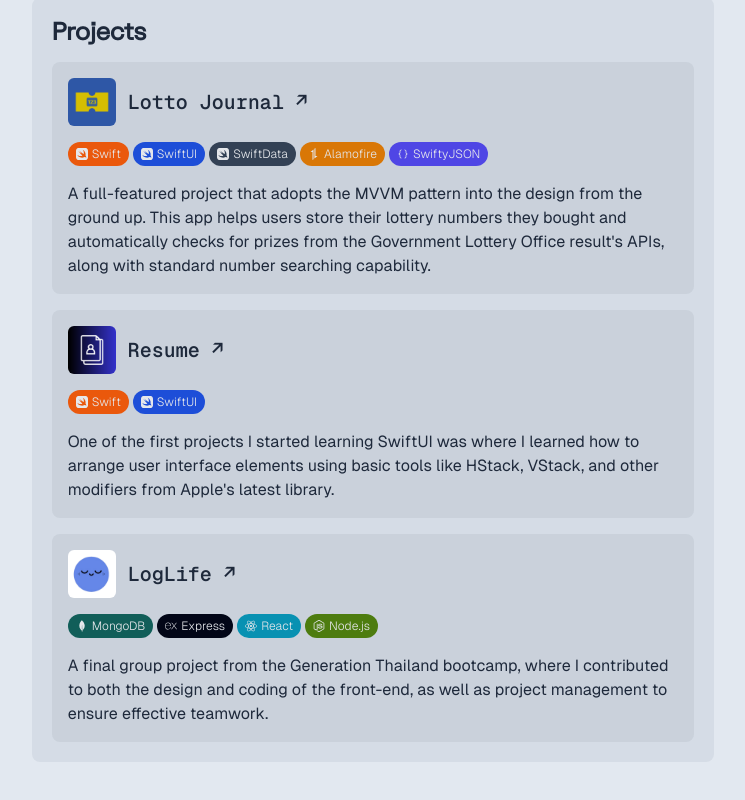
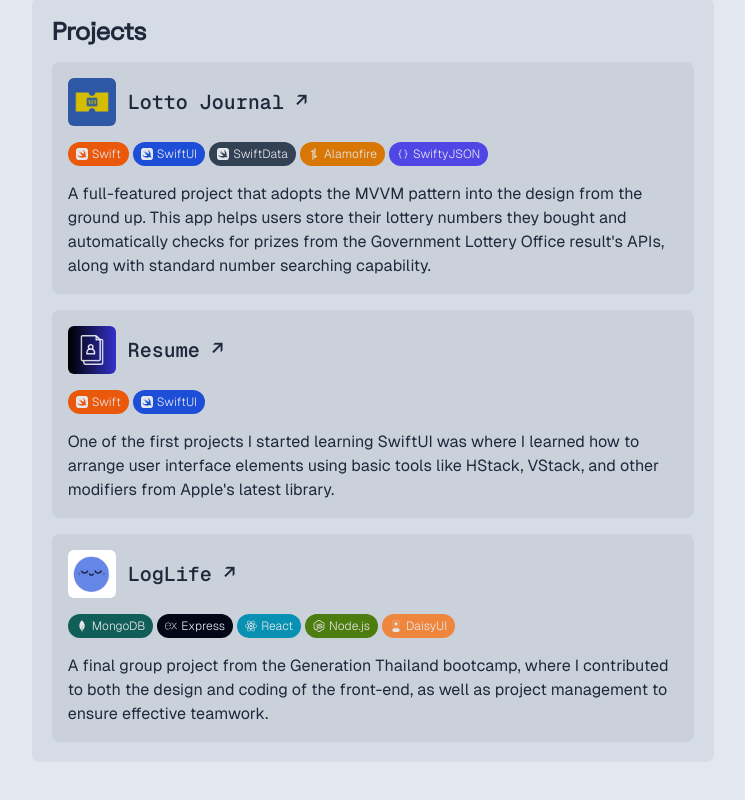
Before and after one commit to mmmmmob/me.theppitak, a React (Vite) app: page / in a window 1280 px wide. Shown: the part 1016-1816 px from the top of the page, without its empty margins (267-1012 px from the left). Built offline with nearby package versions, Linux system fonts and the light colour scheme; no server answers.

Commit message:
release: 1.0.0 with minor tweaks

```diff
--- a/package.json
+++ b/package.json
@@ -1,7 +1,7 @@
 {
   "name": "me.theppitak",
   "private": true,
-  "version": "0.0.0",
+  "version": "1.0.0",
   "type": "module",
   "scripts": {
     "dev": "vite",
@@ -35,8 +35,6 @@
     "vite-plugin-node-polyfills": "^0.22.0"
   },
   "prettier": {
-    "plugins": [
-      "prettier-plugin-tailwindcss"
-    ]
+    "plugins": ["prettier-plugin-tailwindcss"]
   }
 }
--- a/src/components/Header.jsx
+++ b/src/components/Header.jsx
@@ -4,11 +4,12 @@ import ModeToggle from "../snippets/ModeToggle";
 function Header() {
   return (
     <div className="flex h-12 w-screen justify-between bg-white/20 shadow backdrop-blur-lg md:h-14 dark:bg-gray-700/50">
-      <img
-        src="/logo.png"
-        alt="avatar"
+      <a
+        href="#"
         className="ml-1 size-10 -translate-y-1 self-center rounded-md p-1 md:ml-3"
-      />
+      >
+        <img src="/logo.png" alt="avatar" />
+      </a>
       <div className="mr-3 flex self-center md:mr-5">
         <div className="self-center">
           <CurrentTime />
--- a/src/components/Project.jsx
+++ b/src/components/Project.jsx
@@ -5,6 +5,7 @@ import {
   SiNodedotjs,
   SiReact,
   SiSwift,
+  SiDaisyui,
 } from "react-icons/si";
 import { VscJson } from "react-icons/vsc";
 import ProjectCard from "../sub-components/ProjectCard";
@@ -52,6 +53,12 @@ const projects = [
         color: "bg-lime-700",
         reactIcon: SiNodedotjs,
       },
+      {
+        id: 5,
+        name: "DaisyUI",
+        color: "bg-orange-500/80",
+        reactIcon: SiDaisyui,
+      },
     ],
     icon: "/loglife.png",
     url: "https://loglife.guru",
--- a/src/components/WorkExp.jsx
+++ b/src/components/WorkExp.jsx
@@ -7,7 +7,7 @@ const experiences = [
     workplace: "Self-studied",
     url: "https://www.linkedin.com/in/theppitak-m/details/certifications/",
     title: "iOS Mobile Developer",
-    desc: "Since high school, I've always been passionate about Apple software. After finishing the bootcamp, I decided to dive into native iOS development. I taught myself Swift through online courses and various hands-on projects. In just two months, I created my first native iOS application, Lotto Journal.",
+    desc: "Since high school, I've always been passionate about Apple platform. After finishing the bootcamp, I decided to dive into native iOS development. I taught myself Swift through online courses and various hands-on projects. After two months, I created my first native iOS application, Lotto Journal.",
   },
   {
     id: 2,
--- a/src/snippets/ModeToggle.jsx
+++ b/src/snippets/ModeToggle.jsx
@@ -26,7 +26,7 @@ function ModeToggle() {
   return (
     <button
       onClick={changeTheme}
-      className="rounded-sm p-1 align-bottom text-base ring-1 ring-slate-700/50 ring-offset-1 hover:ring-slate-700 dark:ring-slate-400 hover:dark:ring-slate-400/50"
+      className="ml-1 rounded-sm p-1 align-bottom text-base ring-1 ring-slate-700/50 ring-offset-1 hover:ring-slate-700 dark:ring-slate-400 hover:dark:ring-slate-400/50"
     >
       {theme === "dark" ? <IoSunny /> : <IoMoon />}
     </button>
```
Also changed, not shown: 1 other file (tests, documents, lock files or other folders).
